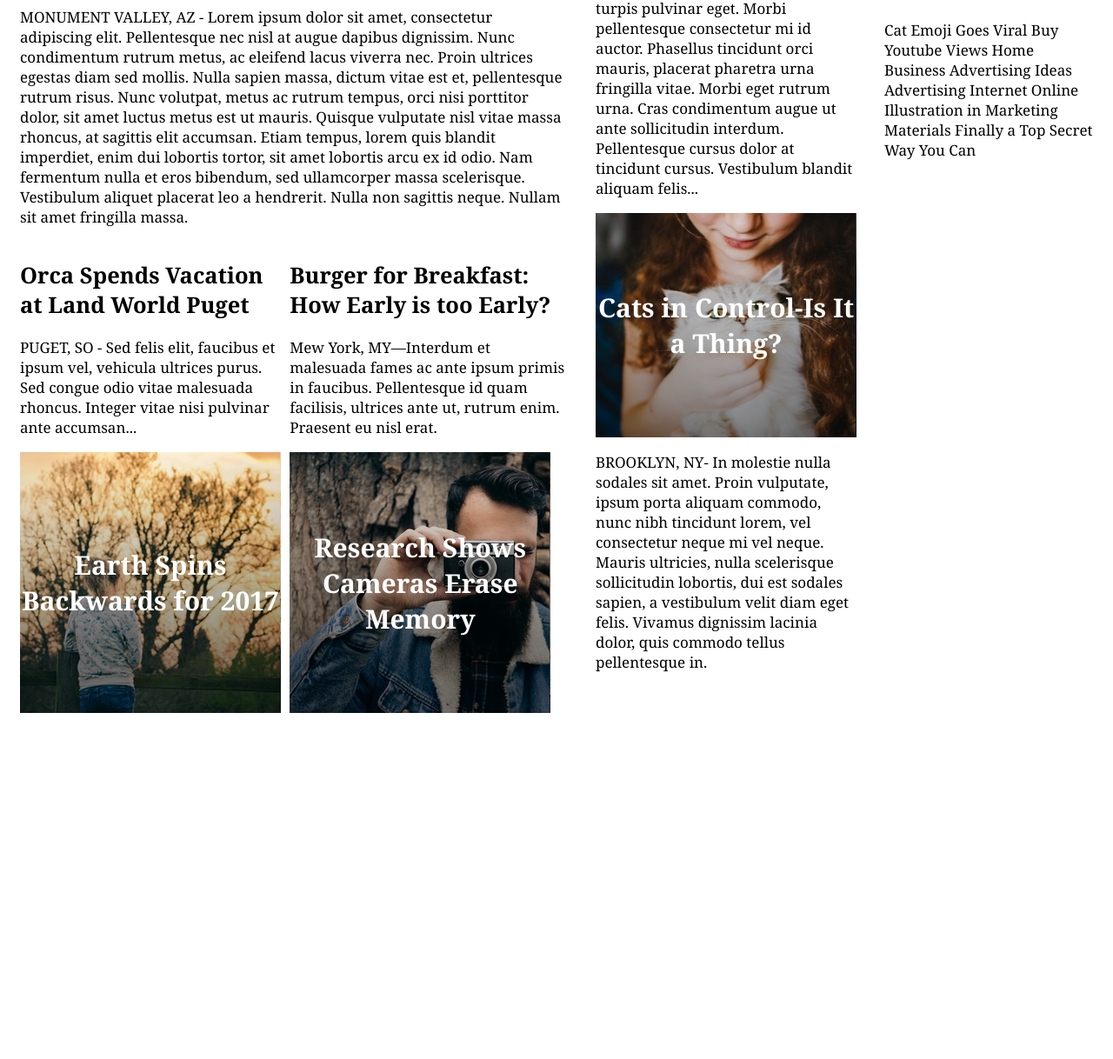
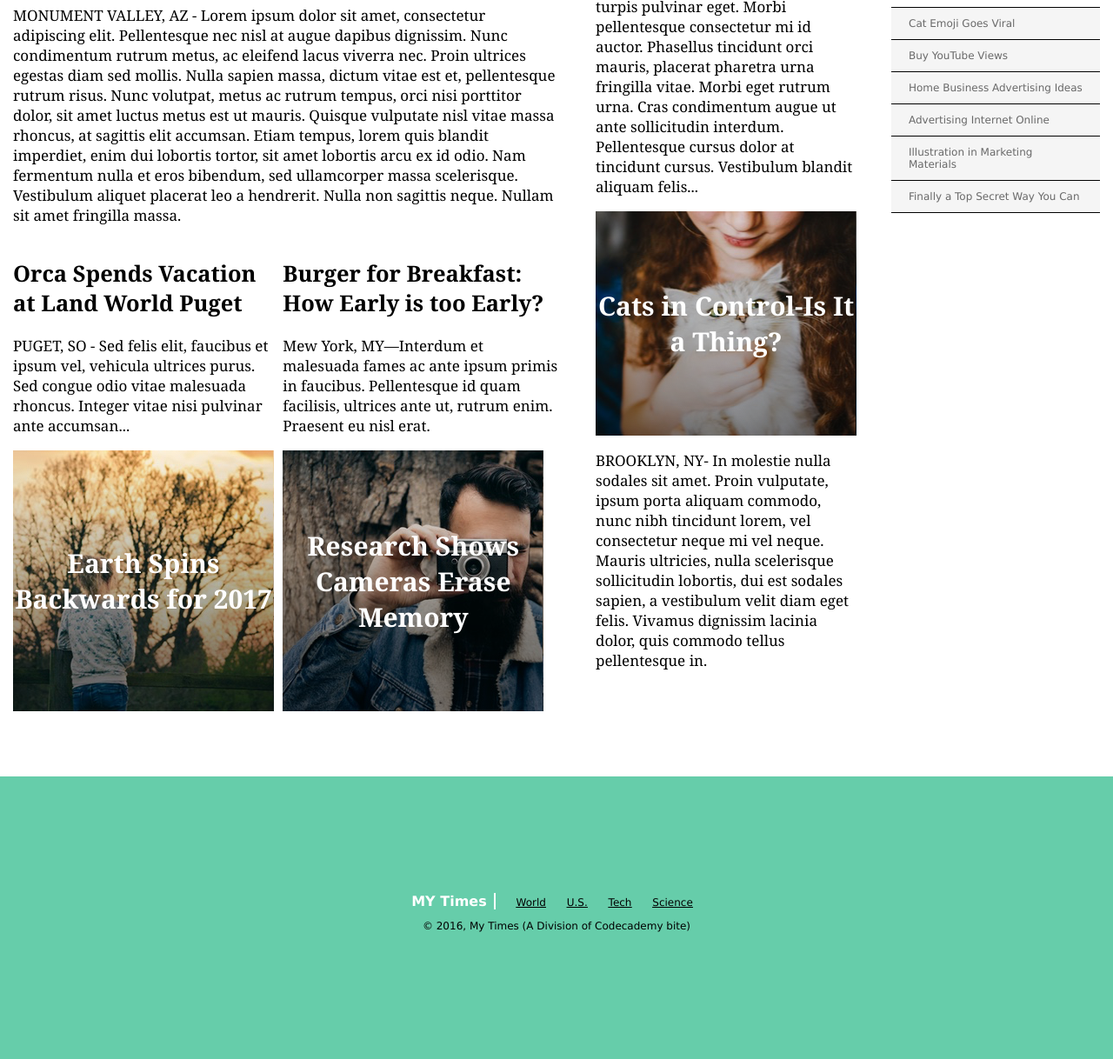
Before and after one commit to Akuji3/MyTimes, a plain HTML site: page index.html in a window 1280 px wide. Shown: the part 367-1585 px from the top of the page at 87% size. Before the commit the page ends 1195 px from the top, so only its background shows below. Drawn offline with Linux system fonts and the light colour scheme.

Commit message:
Completed!

```diff
--- a/index.html
+++ b/index.html
@@ -66,9 +66,26 @@
         <img src="resources\images\cookie.png">
         <div class="newsbites">
           <h3>NEWS BITES</h3>
-          <span>Cat Emoji Goes Viral Buy Youtube Views Home Business Advertising Ideas Advertising Internet Online Illustration in Marketing Materials Finally a Top Secret Way You Can</span>
+          <span>Cat Emoji Goes Viral</span>
+          <span>Buy YouTube Views</span>
+          <span>Home Business Advertising Ideas</span>
+          <span>Advertising Internet Online</span>
+          <span>Illustration in Marketing Materials</span>
+          <span class="botspan">Finally a Top Secret Way You Can</span>
         </div>
       </div>
     </div>
+    <footer>
+      <div>
+        <span class="bottitle">MY Times</span>
+        <nav class="botnav">
+          <span><a href="#">World</a></span>
+          <span><a href="#">U.S.</a></span>
+          <span><a href="#">Tech</a></span>
+          <span><a href="#">Science</a></span>
+        </nav>
+        <p>© 2016, My Times (A Division of Codecademy bite)</p>
+      </div>
+    </footer>
   </body>
 </html>
--- a/resources/css/style.css
+++ b/resources/css/style.css
@@ -1,5 +1,10 @@
 * {
   margin: 0px
+  padding: 0px;
+}
+
+body {
+  margin: 0px;
   padding: 0px;
 }
 
@@ -8,19 +13,25 @@
 header {
   font-family: Verdana;
   font-size: 14px;
+  width: 100%;
   font-weight: bold;
-  padding-bottom: 7px;
+  padding-bottom: auto;
   border-bottom: 1px solid black;
   margin-bottom: 7px;
   display: flex;
   align-items: center;
   justify-content: space-between;
+  height: 70px;
+  z-index: 1;
+  position: fixed;
+  background-color: white;
 }
 
 .logotop {
   display: flex;
   align-items: center;
   color: mediumaquamarine;
+  margin-left: 30px;
 }
 
 .toptimes {
@@ -41,13 +52,14 @@ header span {
   font-family: Georgia;
   font-size: 17px;
   color: black;
+  padding-top: 81px;
 }
 
 /* Large Main Column */
 
 .large {
   width: 630px;
-  margin-right: 32px;
+  margin-right: 40px;
   display: inline-flex;
   flex-direction: column;
 }
@@ -108,7 +120,7 @@ header span {
 
 .medium {
   width: 300px;
-  margin-right: 32px;
+  margin-right: 40px;
   display: inline-flex;
   flex-direction: column;
 }
@@ -143,5 +155,63 @@ header span {
   flex-direction: column;
 }
 
-.newsbites {
+.newsbites h3 {
+  text-align: center;
+  font-size: 16px;
+  font-weight: bold;
 }
+
+.newsbites span {
+  display: block;
+  padding: 11px 20px;
+  background-color: WhiteSmoke;
+  font-family: Verdana;
+  font-size: 12px;
+  color: DimGray;
+  border-top: 1px solid black;
+}
+
+.newsbites .botspan {
+  border-bottom: 1px solid black;
+}
+
+/* Footer */
+
+footer {
+  display: flex;
+  text-align: center;
+  background-color: MediumAquamarine;
+  margin-top: 75px;
+  font-family: Verdana;
+  font-size: 12px;
+  width: 100%;
+  height: 325px;
+  align-items: center;
+  justify-content: center;
+
+}
+
+.bottitle {
+  fontfamily: Georgia;
+  font-size: 16px;
+  font-weight: bold;
+  color: white;
+  padding-right: 8px;
+  border-right: 2px solid white;
+  margin-right: 10px;
+}
+
+.botnav {
+  display: inline;
+}
+
+.botnav span {
+  margin: 0px 10px;
+  text-decoration: underline;
+  text-decoration-color: rgb(0, 0, 0);
+  text-decoration-style: solid;
+}
+
+.botnav a {
+  color: black;
+}
```
